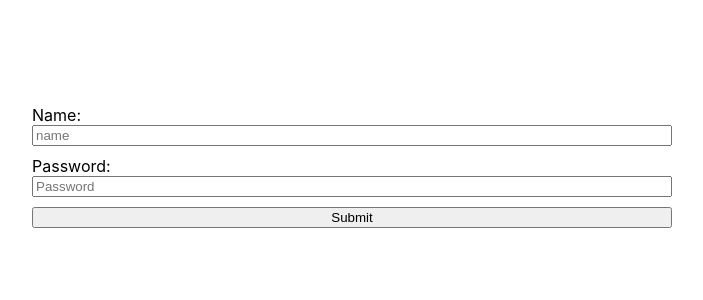
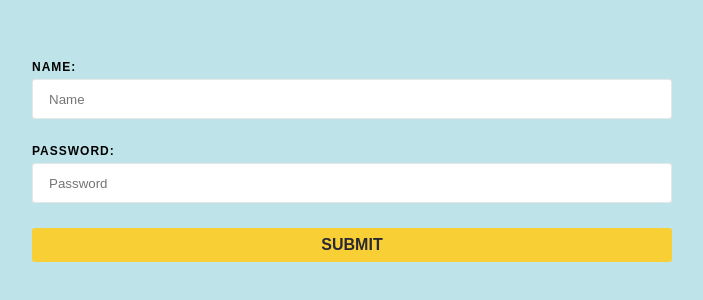
Before and after one commit to hlhartley/compromised-accounts-app, a React (Create React App) app: page / in a window 1280 px wide. Shown: the part 234-534 px from the top of the page, without its empty margins (288-991 px from the left). Built offline with nearby package versions, Linux system fonts and the light colour scheme.

Commit message:
[LOGIN] Style login page and refactor verifyBreachedAccount function

```diff
--- a/src/App.js
+++ b/src/App.js
@@ -6,6 +6,10 @@ import Dashboard from './dashboard/Dashboard';
 const App = () => {
   const [loggedIn, setLoggedIn] = useState(false);
   const [users, setUsers] = useState([]);
+  const [account, setAccount] = useState({
+    name: '',
+    password: ''
+  });
   const [breachedAccounts, setBreachedAccounts] = useState([]);
 
   useEffect(() => {
@@ -23,12 +27,15 @@ const App = () => {
           breachedAccounts={breachedAccounts}
           users={users}
           loggedIn={loggedIn}
+          account={account}
+          setAccount={setAccount}
         />
       }
       {
         loggedIn &&
         <Dashboard
           breachedAccounts={breachedAccounts}
+          account={account}
         />
       }
     </div>
--- a/src/alert/Alert.js
+++ b/src/alert/Alert.js
@@ -1,11 +1,15 @@
-import React, { useState, useEffect } from 'react';
+import React from 'react';
 
 const Alert = (props) => {
+  const {
+    breachedAccounts
+  } = props;
+
   return(
     <div className="Alert">
       <div>The following accounts have been breached:</div>
       {
-        props.breachedAccounts.length > 0 && props.breachedAccounts.map((breachedAccount, index) => {
+        breachedAccounts.length > 0 && breachedAccounts.map((breachedAccount, index) => {
           return(
             <div key={index}>
               <div>{breachedAccount.Name} - {breachedAccount.BreachDate}</div>
--- a/src/dashboard/Dashboard.js
+++ b/src/dashboard/Dashboard.js
@@ -2,11 +2,16 @@ import React, { useState, useEffect } from 'react';
 import Alert from '../alert/Alert';
 
 const Dashboard = (props) => {
+  const {
+    account,
+    breachedAccounts
+  } = props;
+
   return(
     <div className="Dashboard">
-      <div>Welcome to your Dashboard</div>
+      <div>Welcome, {account.name}!</div>
       {
-        props.breachedAccounts.length > 0 ? <Alert breachedAccounts={props.breachedAccounts}/> : 'You have 0 breached accounts'
+        breachedAccounts.length > 0 ? <Alert breachedAccounts={breachedAccounts}/> : 'You have 0 breached accounts'
       }
     </div>
   )
--- a/src/login/Login.css
+++ b/src/login/Login.css
@@ -1,5 +1,7 @@
 .Login {
+  font-family: proxima-nova, sans-serif;
   align-items: center;
+  background-color: #bee3e9;
   display: flex;
   justify-content: center;
   height: 100vh;
@@ -12,8 +14,45 @@
   width: 50%;
 }
 
-.Login-input {
+.Login-input-container {
   display: flex;
   flex-direction: column;
+}
+
+.Login-label {
+  text-transform: uppercase;
+  font-size: 12px;
+  font-weight: 600;
+  letter-spacing: 1px;
+  margin-bottom: 5px;
+}
+
+.Login-input {
+  background: #fff;
+  border: 1px solid #e6e6e6;
+  border-radius: 3px;
+  box-sizing: border-box;
+  color: #292933;
+  font-weight: 400;
+  height: 40px;
+  margin-bottom: 15px;
+  padding: 6px 16px;
+}
+
+.Login-button {
+  background-color: #f9cf36;
+  border: 2px solid #f9cf36;
+  border-radius: 3px;
+  color: #292933;
+  font-size: 16px;
+  font-weight: 600;
+  outline: 0;
+  padding: 6px 16px;
+  text-transform: uppercase;
+  width: auto;
+}
+
+.Login-error {
+  color: red;
   margin-bottom: 10px;
 }
--- a/src/login/Login.js
+++ b/src/login/Login.js
@@ -2,10 +2,15 @@ import React, { useState, useEffect } from 'react';
 import '../login/Login.css';
 
 const Login = (props) => {
-  const [account, setAccount] = useState({
-    name: '',
-    password: ''
-  });
+  const {
+    users,
+    setAccount,
+    account,
+    breachedAccounts,
+    setLoggedIn,
+    setBreachedAccounts
+  } = props;
+
   const [loginErrors, setLoginErrors] = useState({
     name: '',
     password: '',
@@ -14,7 +19,7 @@ const Login = (props) => {
 
   const loginUser = (account) => {
     let canLoginUser = false;
-    props.users.forEach((user) => {
+    users.forEach((user) => {
       if (user.name === account.name && user.password === account.password) {
         canLoginUser = true;
       }
@@ -25,18 +30,20 @@ const Login = (props) => {
   const verifyBreachedAccount = async (account) => {
     try {
       const url = `https://haveibeenpwned.com/api/v3/breach/${account.name}`;
-      const response = await fetch(url);
-      if (response.status === 200) {
-        return response.json();;
-      } else if (response.status === 404) {
-        console.log('no breached accounts')
-        return false;
-      } else {
-        console.log(`${response.status} error with verify user request`, response.statusText);
-        return false;
-      }
+      return await fetch(url);
     } catch (error) {
       console.log('error with verify user request', error);
+    }
+  }
+
+  const handleResponse = async (response) => {
+    if (response.status === 200) {
+      const breachedAccount = await response.json();
+      setBreachedAccounts([...breachedAccounts, breachedAccount]);
+    } else if (response.status === 404) {
+      console.log('no breached accounts')
+    } else {
+      console.log(`${response.status} error with verify user request`, response.statusText);
     }
   }
 
@@ -55,11 +62,9 @@ const Login = (props) => {
     if (account.name && account.password) {
       const canLoginUser = loginUser(account);
       if(canLoginUser) {
-        const breachedAccount = await verifyBreachedAccount(account);
-        if(breachedAccount) {
-          props.setBreachedAccounts([...props.breachedAccounts, breachedAccount]);
-        }
-        props.setLoggedIn(true);
+        const response = await verifyBreachedAccount(account);
+        await handleResponse(response);
+        setLoggedIn(true);
       } else {
         setLoginErrors((values) => ({
           ...values,
@@ -81,30 +86,32 @@ const Login = (props) => {
         onSubmit={handleSubmit}
         className="Login-form"
       >
-        <div className="Login-input">
-          <label>Name:</label>
+        <div className="Login-input-container">
+          <label className="Login-label">Name:</label>
           <input
+            className="Login-input"
             name="name"
             type="text"
-            placeholder="name"
+            placeholder="Name"
             value={account.name}
             onChange={handleChange}>
           </input>
-          <div>{loginErrors.name}</div>
+          <div className="Login-error">{loginErrors.name}</div>
         </div>
-        <div className="Login-input">
-          <label>Password:</label>
+        <div className="Login-input-container">
+          <label className="Login-label">Password:</label>
           <input
+            className="Login-input"
             name="password"
             type="text"
             placeholder="Password"
             value={account.password}
             onChange={handleChange}>
           </input>
-          <div>{loginErrors.password}</div>
+          <div className="Login-error">{loginErrors.password}</div>
         </div>
-        <div>{loginErrors.error}</div>
-        <button>Submit</button>
+        <button className="Login-button">Submit</button>
+        <div className="Login-error">{loginErrors.error}</div>
       </form>
     </div>
   )
```
